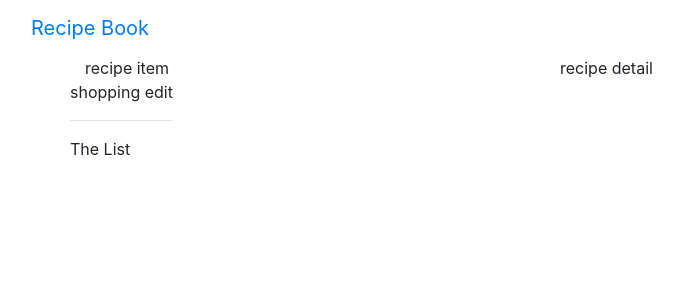
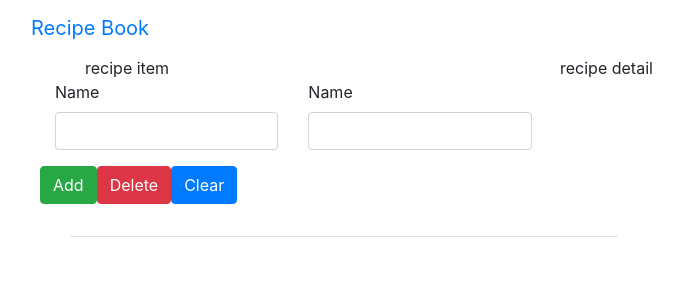
Before and after one commit to saraang/angular-udemy-project-online, an Angular app: page / in a window 1280 px wide. Shown: the top 300 px of the page, without its empty margins (0-683 px from the left). Built offline with nearby package versions, Linux system fonts and the light colour scheme.

Commit message:
2 files modified: shopping-list-component.html and shopping-edit-component.html

```diff
--- a/src/app/shopping-list/shopping-edit/shopping-edit.component.html
+++ b/src/app/shopping-list/shopping-edit/shopping-edit.component.html
@@ -1 +1,23 @@
-shopping edit
+<div class="row">
+  <div class="col-xs-12">
+    <form>
+      <div class="row">
+        <div class="col-sm-5 form-group">
+          <label for="name">Name</label>
+          <input type="text" name="name" class="form-control">
+        </div>
+        <div class="col-sm-5 form-group">
+          <label for="amount">Name</label>
+          <input type="number" name="amount" class="form-control">
+        </div>
+      </div>
+      <div class="row">
+        <div class="col-xs-12">
+          <button class="btn btn-success" type="submit">Add</button>
+          <button class="btn btn-danger" type="button">Delete</button>
+          <button class="btn btn-primary" type="button">Clear</button>
+        </div>
+      </div>
+    </form>
+  </div>
+</div>
--- a/src/app/shopping-list/shopping-list.component.html
+++ b/src/app/shopping-list/shopping-list.component.html
@@ -2,6 +2,12 @@
   <div class="col-xs-10">
     <app-shopping-edit></app-shopping-edit>
     <hr>
-    <p>The List</p>
+    <ul class="list-group">
+      <a class="list-group-item" style="cursor:pointer"
+        *ngFor="let ingredient of ingredients">
+        {{ingredient.name}} ({{ingredient.amount}})
+      </a>
+
+    </ul>
   </div>
 </div>
```
